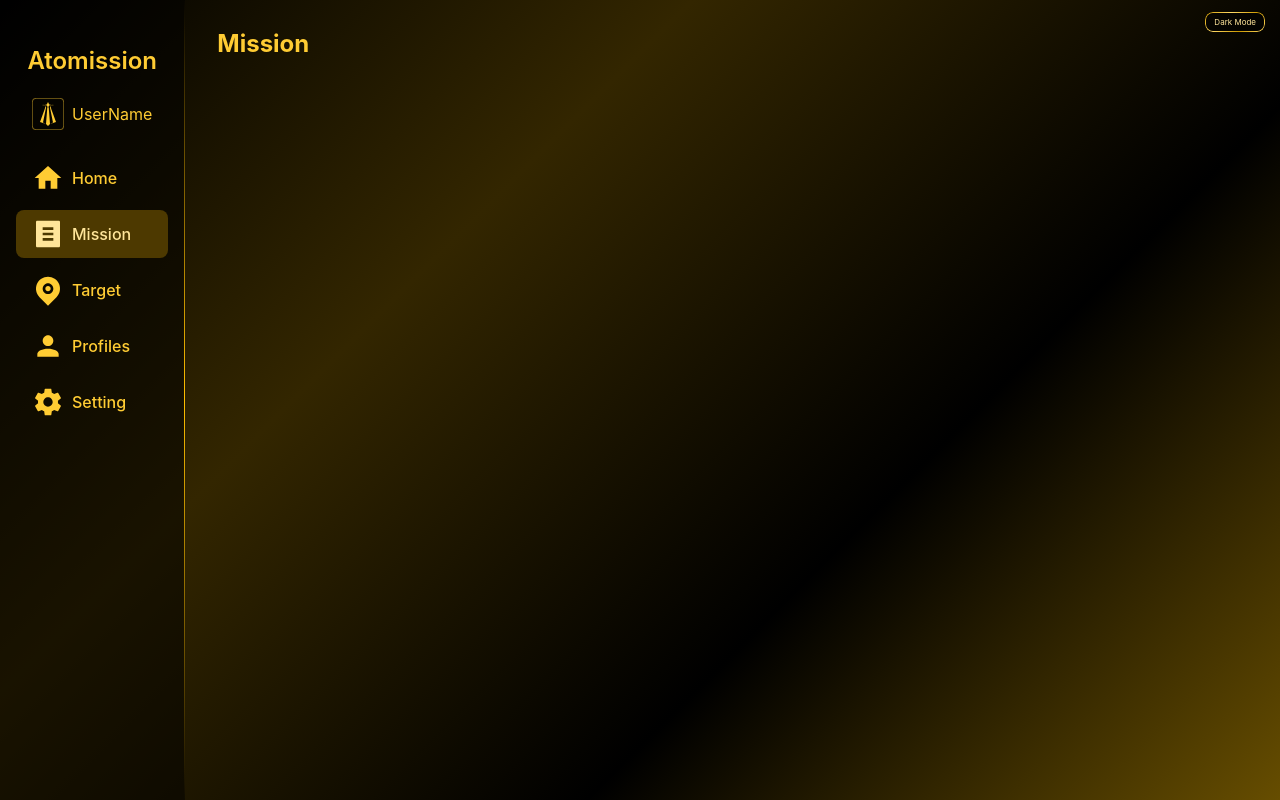
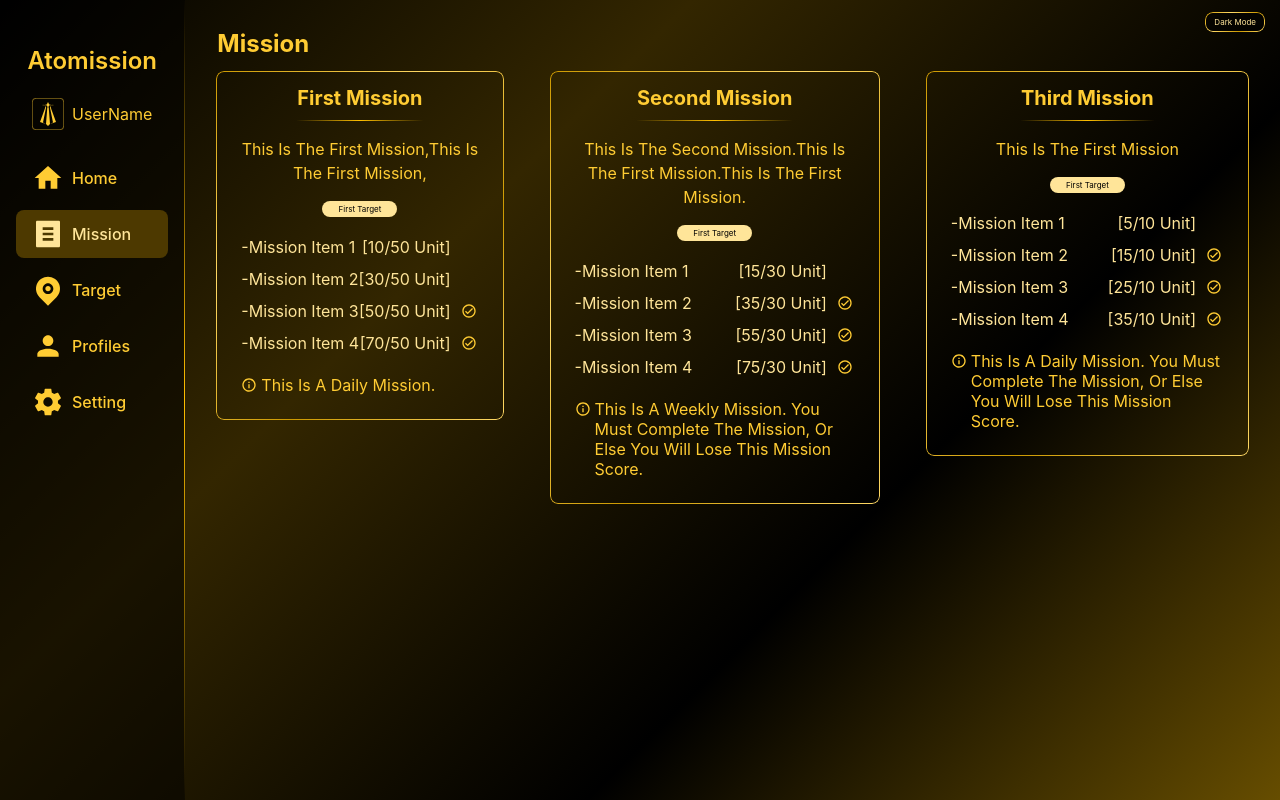
Before and after one commit to silence870121/Atomission, a Vue app: page /missions in a window 1280 px wide. Built offline with nearby package versions, Linux system fonts and the light colour scheme.

Commit message:
update mission card

```diff
--- a/src/assets/database.json
+++ b/src/assets/database.json
@@ -29,7 +29,7 @@
             "title": "任務標題",
             "type": "每日 | 每周 | 副本 | 階段 | 限時 | 循環 | 單次",
             "branch": "master | branch | other",
-            "content": "任務內容",
+            "description": "任務描述",
             "difficulty": "Easier | Easy | Normal | Hard | Harder",
             "creationDate": "2023-01-01",
             "editDate": "",
--- a/src/components/Project/MissionCard.vue
+++ b/src/components/Project/MissionCard.vue
@@ -0,0 +1,133 @@
+<script setup>
+
+defineProps({
+    mission: Object,
+
+    id: String,
+    title: String,
+    type: String,
+    branch: String,
+    forTarget: String,
+    description: String,
+    level: Number,
+    list: Array,
+    tip: String,
+    createDate: String,
+    modifiedDate: String,
+
+
+    isDesc: Boolean,
+    isTarget: Boolean,
+    isTip: Boolean,
+})
+</script>
+
+<template>
+    <div class="mission-card border">
+        <h3 class="mission-title">{{ mission.title }}</h3>
+        <p v-if="isDesc" class="mission-description">{{ mission.description }}</p>
+        <p v-if="isTarget" class="mission-for-target">{{ mission.forTarget }}</p>
+        <ul class="mission-list">
+            <li v-for="item in mission.list">
+                <p><span>-{{ item.content }}</span>[{{ item.done }}/{{ item.requestNum }} {{ item.unit }}] </p>
+                <div class="mission-check">
+                    <svg-icon v-show="item.done >= item.requestNum" name="complete" size="xs" />
+                </div>
+            </li>
+        </ul>
+        <div v-if="isTip" class="mission-tip"><svg-icon name="info" size="xs" />
+            <p>{{ mission.tip }}</p>
+        </div>
+    </div>
+</template>
+
+<style scoped>
+.mission-card {
+    width: 100%;
+    display: flex;
+    flex-direction: column;
+    justify-content: flex-start;
+    align-items: center;
+    padding: 0 1.5rem;
+}
+
+.mission-card h3 {
+    font-size: 1.25rem;
+    font-weight: bold;
+    padding-top: 1rem;
+    padding-bottom: 0.75rem;
+    border-bottom: 1px solid;
+    border-image: var(--border-center-row) 1;
+}
+
+.mission-description {
+    padding: 1rem 0;
+    line-height: 1.5;
+}
+
+.mission-for-target {
+    border-radius: 1rem;
+    color: var(--on-primary-color);
+    background-color: var(--on-surface-color);
+    /* margin: 0.5rem 0; */
+    font-size: 0.5rem;
+    padding: 0.25rem 1rem;
+}
+
+.mission-level {
+    display: flex;
+    gap: 0.5rem;
+    padding: 0.5rem 0;
+}
+
+.mission-level li div {
+    border-radius: 1rem;
+    width: 1rem;
+    height: 0.25rem;
+    background-color: var(--surface-variant-color);
+}
+
+.mission-level li .light {
+    background-color: var(--primary-color);
+}
+
+.mission-list {
+    width: 100%;
+    padding: 1rem 0;
+}
+
+.mission-list li {
+    display: flex;
+    flex-direction: row;
+    gap: 0.5rem;
+    flex-wrap: nowrap;
+    padding: 0.375rem 0;
+    white-space: nowrap;
+}
+
+.mission-list li p {
+    flex: 1;
+    color: var(--on-surface-color);
+    display: flex;
+    justify-content: space-between;
+}
+
+.mission-check {
+    width: 1.25rem;
+    height: 1.25rem;
+}
+
+.mission-tip {
+    width: 100%;
+    display: flex;
+    gap: 0.25rem;
+    padding-bottom: 1.5rem;
+}
+
+.mission-tip p {
+    flex: 1;
+    margin-top: -0.125rem;
+    line-height: 1.25rem;
+    text-align: left;
+}
+</style>
--- a/src/views/Missions.vue
+++ b/src/views/Missions.vue
@@ -1,10 +1,160 @@
-<script setup></script>
+<script setup>
+import MissionCard from '@/components/Project/MissionCard.vue';
+import MissionOption from '@/components/Project/MissionOption.vue';
+import { ref } from 'vue';
+
+let activeMissionOption = ref(false)
+
+let missionList = ref([
+    {
+        id: "m0001",
+        title: "First mission",
+        type: "Daily",
+        branch: "Main",
+        forTarget: "First target",
+        description: "This is the first mission,This is the first mission, ",
+        level: 5,
+        list: [
+            {
+                content: "Mission Item 1",
+                done: 10,
+                requestNum: 50,
+                unit: "unit"
+            }, {
+                content: "Mission Item 2",
+                done: 30,
+                requestNum: 50,
+                unit: "unit"
+            }, {
+                content: "Mission Item 3",
+                done: 50,
+                requestNum: 50,
+                unit: "unit"
+            }, {
+                content: "Mission Item 4",
+                done: 70,
+                requestNum: 50,
+                unit: "unit"
+            },
+        ],
+        createDate: "2023-01-01",
+        modifiedDate: "2023-01-31",
+        tip: "This is a daily mission. "
+    }, {
+        id: "m0002",
+        title: "Second mission",
+        type: "Weekly",
+        branch: "Main",
+        forTarget: "First target",
+        description: "This is the Second mission.This is the first mission.This is the first mission.",
+        level: 3,
+        list: [
+            {
+                content: "Mission Item 1",
+                done: 15,
+                requestNum: 30,
+                unit: "unit"
+            }, {
+                content: "Mission Item 2",
+                done: 35,
+                requestNum: 30,
+                unit: "unit"
+            }, {
+                content: "Mission Item 3",
+                done: 55,
+                requestNum: 30,
+                unit: "unit"
+            }, {
+                content: "Mission Item 4",
+                done: 75,
+                requestNum: 30,
+                unit: "unit"
+            },
+        ],
+        createDate: "2023-02-01",
+        modifiedDate: "2023-02-28",
+        tip: "This is a Weekly mission. You must complete the mission, or else you will lose this mission score."
+    }, {
+        id: "m0003",
+        title: "Third mission",
+        type: "Stage",
+        branch: "Main",
+        forTarget: "First target",
+        description: "This is the first mission",
+        level: 1,
+        list: [
+            {
+                content: "Mission Item 1",
+                done: 5,
+                requestNum: 10,
+                unit: "unit"
+            }, {
+                content: "Mission Item 2",
+                done: 15,
+                requestNum: 10,
+                unit: "unit"
+            }, {
+                content: "Mission Item 3",
+                done: 25,
+                requestNum: 10,
+                unit: "unit"
+            }, {
+                content: "Mission Item 4",
+                done: 35,
+                requestNum: 10,
+                unit: "unit"
+            },
+        ],
+        createDate: "2023-03-01",
+        modifiedDate: "2023-03-31",
+        tip: "This is a daily mission. You must complete the mission, or else you will lose this mission score."
+    }
+])
+
+
+</script>
 
 <template>
     <Router />
     <div class="container">
-        <h2> Mission </h2>
+        <div class="mission">
+            <h2> Mission </h2>
+            <div class="mission-group">
+                <ul name="daily">
+                    <li v-for="item in missionList.filter(m => m.type == 'Daily')">
+                        <MissionCard :mission="item" isDesc isTarget isTip />
+                    </li>
+                </ul>
+                <ul name="Weekly">
+                    <li v-for="item in missionList.filter(m => m.type == 'Weekly')">
+                        <MissionCard :mission="item" isDesc isTarget isTip />
+                    </li>
+                </ul>
+                <ul name="Stage">
+                    <li v-for="item in missionList.filter(m => m.type == 'Stage')">
+                        <MissionCard :mission="item" isDesc isTarget isTip />
+                    </li>
+                </ul>
+            </div>
+        </div>
     </div>
 </template>
 
-<style scoped></style>
+<style scoped>
+.mission {
+    width: 100%;
+}
+
+.mission-group {
+    display: flex;
+    gap: 1rem;
+    margin: 0 -1rem;
+}
+
+.mission-group ul {
+    display: flex;
+    flex-direction: column;
+    gap: 1rem;
+    padding: 1rem;
+}
+</style>
--- a/src/views/Targets.vue
+++ b/src/views/Targets.vue
@@ -88,9 +88,6 @@ function getProgress(item) {
 
 <style scoped>
 h2 {
-    font-size: 1.5rem;
-    font-weight: bold;
-    text-align: left;
     padding-bottom: 1rem;
 }
 
```
